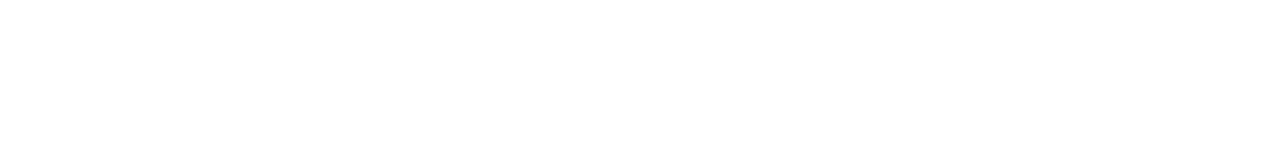
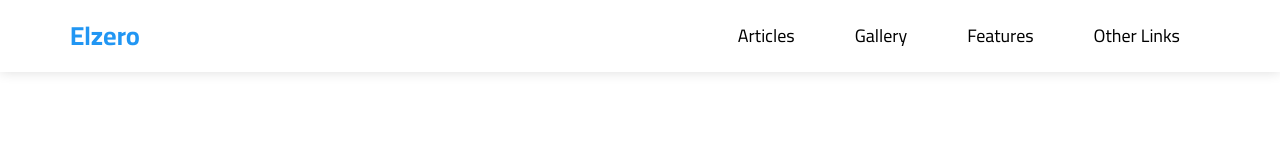
Before and after one commit to bensenouci-ayman/template3, a plain HTML site: page index.html in a window 1280 px wide. Drawn offline with nearby package versions, Linux system fonts and the light colour scheme.

Commit message:
Complete Header Section Part 1

```diff
--- a/css/elzero.css
+++ b/css/elzero.css
@@ -62,3 +62,43 @@ a {
         width: 1170px;
     }
 }
+
+header {
+    background-color: white;
+    box-shadow: 0 0 12px #ddd;
+    position: relative;
+}
+
+header .container {
+    display: flex;
+    justify-content: space-between;
+    align-items: center;
+    flex-wrap: wrap;
+    /* later for mega menu */
+    position: relative;
+}
+
+header .logo {
+    color: var(--main-color);
+    font-size: 26px;
+    font-weight: bold;
+    height: 72px;
+    display: grid;
+    align-content: center;
+}
+
+header nav ul {
+    display: flex;
+}
+
+header nav > ul > li > a {
+    height: 72px;
+    display: grid;
+    align-content: center;
+    padding: 0 30px;
+    color: black;
+    font-size: 18px;
+    /* for fill  */
+    position: relative;
+    transition: var(--main-transition-duration);
+}
--- a/index.html
+++ b/index.html
@@ -18,6 +18,23 @@
 </head>
 <body>
 
+    <header>
+
+        <div class="container">
+
+            <a href="#" class="logo">Elzero</a>
+            <nav>
+
+                <ul>
+                    <li><a href="#articles">Articles</a></li>
+                    <li><a href="#gallery">Gallery</a></li>
+                    <li><a href="#features">Features</a></li>
+                    <li><a href="#">Other Links</a></li>
+                </ul>
+            </nav>
+        </div>
+    </header>
+
 
 </body>
 </html>
```
